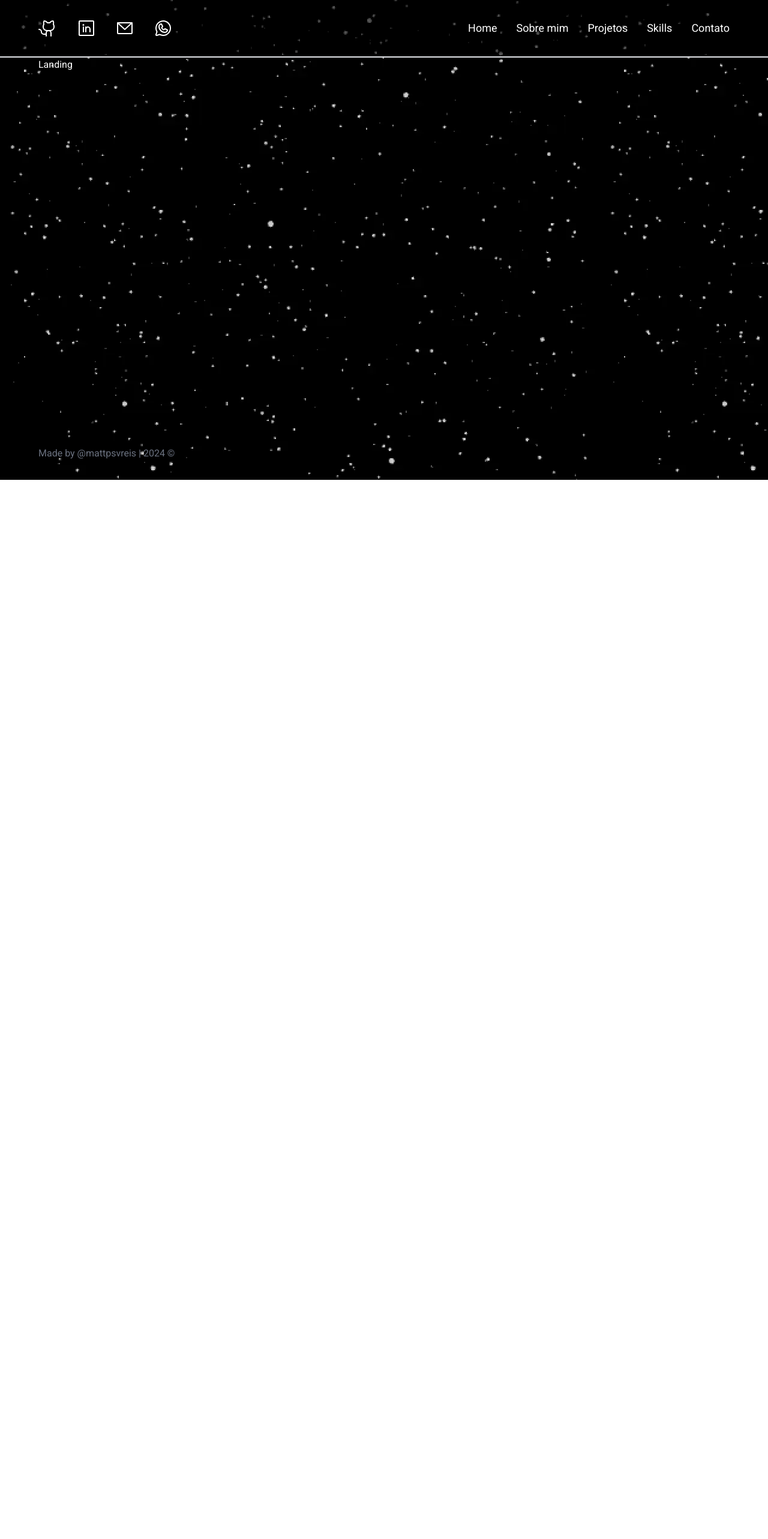
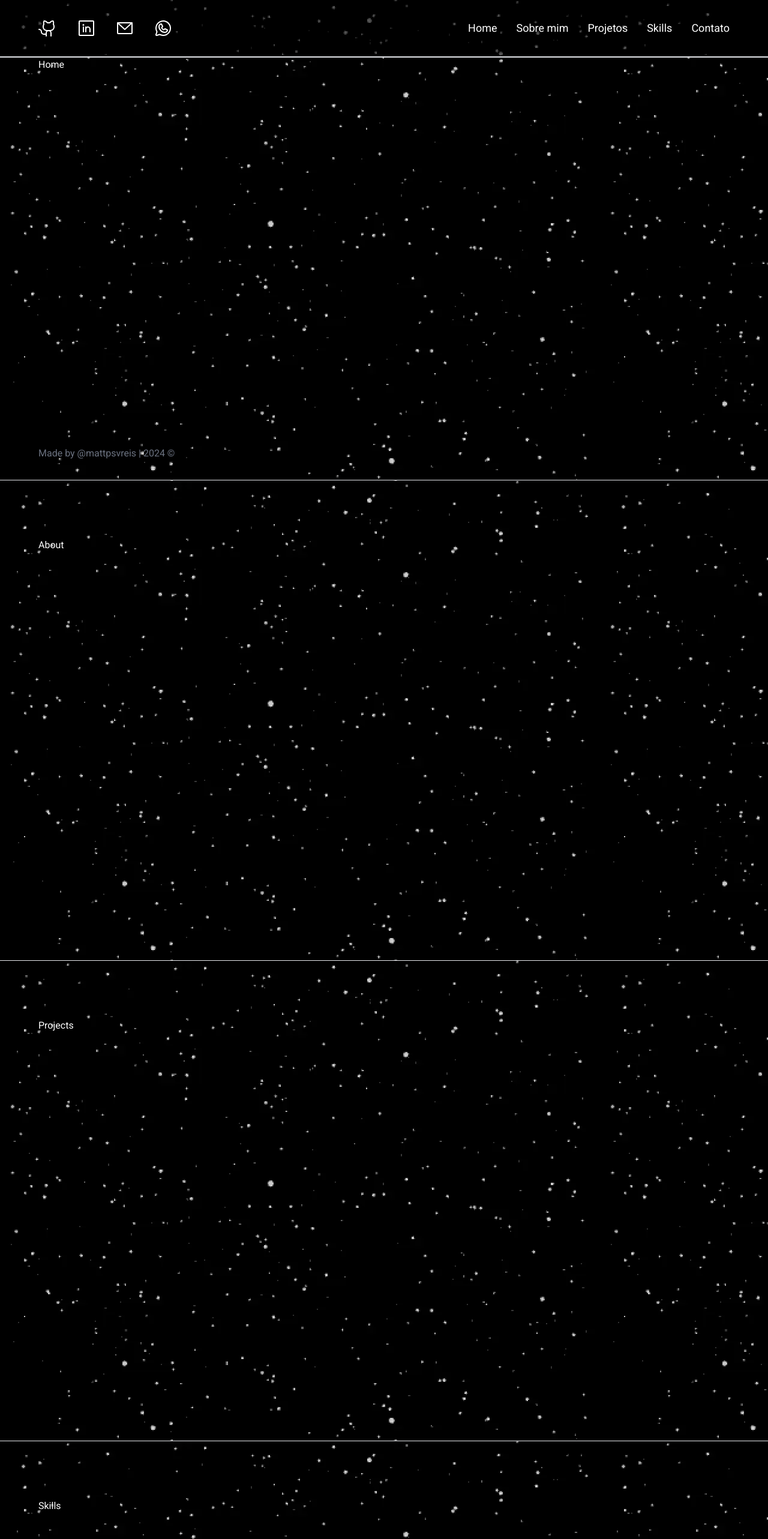
Before and after one commit to mattpsvreis/mattpsvreis-portfolio, a React (Vite) app: page / in a window 1280 px wide. Shown: the top 2566 px of the page at 60% size. Before the commit the page ends 800 px from the top, so only its background shows below. Built offline with nearby package versions, Linux system fonts and the light colour scheme.

Commit message:
feat: basic skeleton layout for sections

```diff
--- a/src/components/base/navbar/index.tsx
+++ b/src/components/base/navbar/index.tsx
@@ -6,7 +6,7 @@ import { NavbarItem } from './components/item';
 
 export const Navbar: FC = () => {
   return (
-    <div
+    <nav
       id='navbar'
       className='fixed flex h-24 w-full flex-row items-center justify-between border-b-2 bg-black/60 px-16'
     >
@@ -45,6 +45,6 @@ export const Navbar: FC = () => {
         <NavbarItem content='Skills' href='#skills' target='_self' />
         <NavbarItem content='Contato' href='#contact' target='_self' />
       </div>
-    </div>
+    </nav>
   );
 };
--- a/src/layouts/main/index.tsx
+++ b/src/layouts/main/index.tsx
@@ -11,10 +11,10 @@ export const Main: FC<MainProps> = ({ children }) => {
   return (
     <main
       id='main'
-      className='font-roboto bg-main flex min-h-screen w-screen flex-col text-white'
+      className='font-roboto bg-main flex min-h-screen w-full flex-col text-white'
     >
       <Navbar />
-      <section id='content' className='mt-24 min-h-full w-full px-16'>
+      <section id='content' className='min-h-full w-full px-16'>
         {children}
       </section>
       <Footer />
--- /dev/null
+++ b/src/pages/landing/components/sections/about/index.tsx
@@ -0,0 +1,12 @@
+import { FC, Fragment } from 'react';
+
+export const About: FC = () => {
+  return (
+    <Fragment>
+      <section id='about' className='h-screen pt-24'>
+        <h1>About</h1>
+      </section>
+      <hr className='-mx-16' />
+    </Fragment>
+  );
+};
--- /dev/null
+++ b/src/pages/landing/components/sections/contact/index.tsx
@@ -0,0 +1,9 @@
+import { FC } from 'react';
+
+export const Contact: FC = () => {
+  return (
+    <section id='contact' className='h-screen pt-24'>
+      <h1>Contact</h1>
+    </section>
+  );
+};
--- /dev/null
+++ b/src/pages/landing/components/sections/home/index.tsx
@@ -0,0 +1,12 @@
+import { FC, Fragment } from 'react';
+
+export const Home: FC = () => {
+  return (
+    <Fragment>
+      <section id='home' className='h-screen pt-24'>
+        <h1>Home</h1>
+      </section>
+      <hr className='-mx-16' />
+    </Fragment>
+  );
+};
--- /dev/null
+++ b/src/pages/landing/components/sections/projects/index.tsx
@@ -0,0 +1,12 @@
+import { FC, Fragment } from 'react';
+
+export const Projects: FC = () => {
+  return (
+    <Fragment>
+      <section id='projects' className='h-screen pt-24'>
+        <h1>Projects</h1>
+      </section>
+      <hr className='-mx-16' />
+    </Fragment>
+  );
+};
--- /dev/null
+++ b/src/pages/landing/components/sections/skills/index.tsx
@@ -0,0 +1,12 @@
+import { FC, Fragment } from 'react';
+
+export const Skills: FC = () => {
+  return (
+    <Fragment>
+      <section id='skills' className='h-screen pt-24'>
+        <h1>Skills</h1>
+      </section>
+      <hr className='-mx-16' />
+    </Fragment>
+  );
+};
--- a/src/pages/landing/index.tsx
+++ b/src/pages/landing/index.tsx
@@ -1,11 +1,19 @@
-import { FC } from 'react';
+import { FC, Fragment } from 'react';
 
-interface LandingProps {}
+import { About } from './components/sections/about';
+import { Contact } from './components/sections/contact';
+import { Home } from './components/sections/home';
+import { Projects } from './components/sections/projects';
+import { Skills } from './components/sections/skills';
 
-export const Landing: FC<LandingProps> = () => {
+export const Landing: FC = () => {
   return (
-    <div>
-      <h1>Landing</h1>
-    </div>
+    <Fragment>
+      <Home />
+      <About />
+      <Projects />
+      <Skills />
+      <Contact />
+    </Fragment>
   );
 };
```
